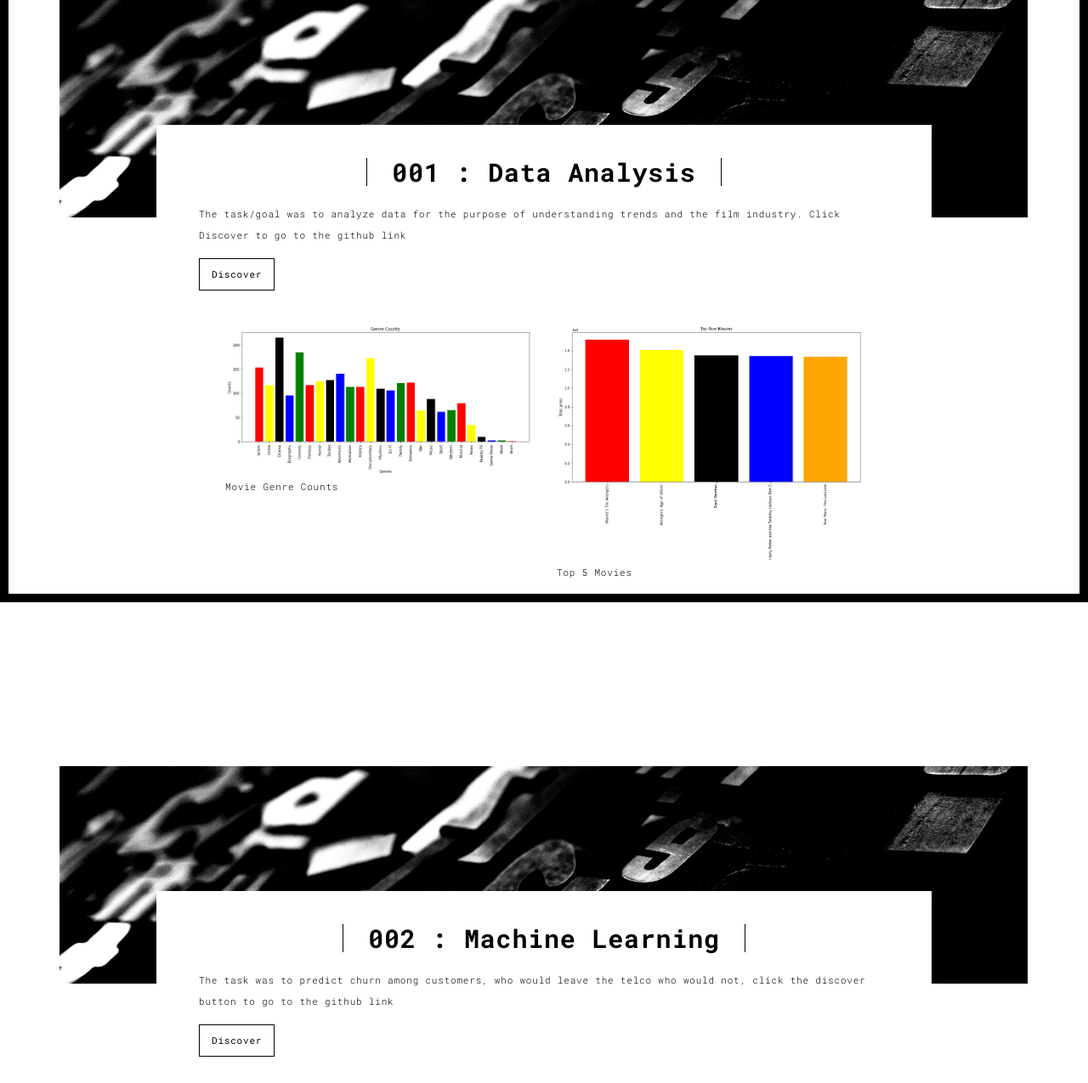
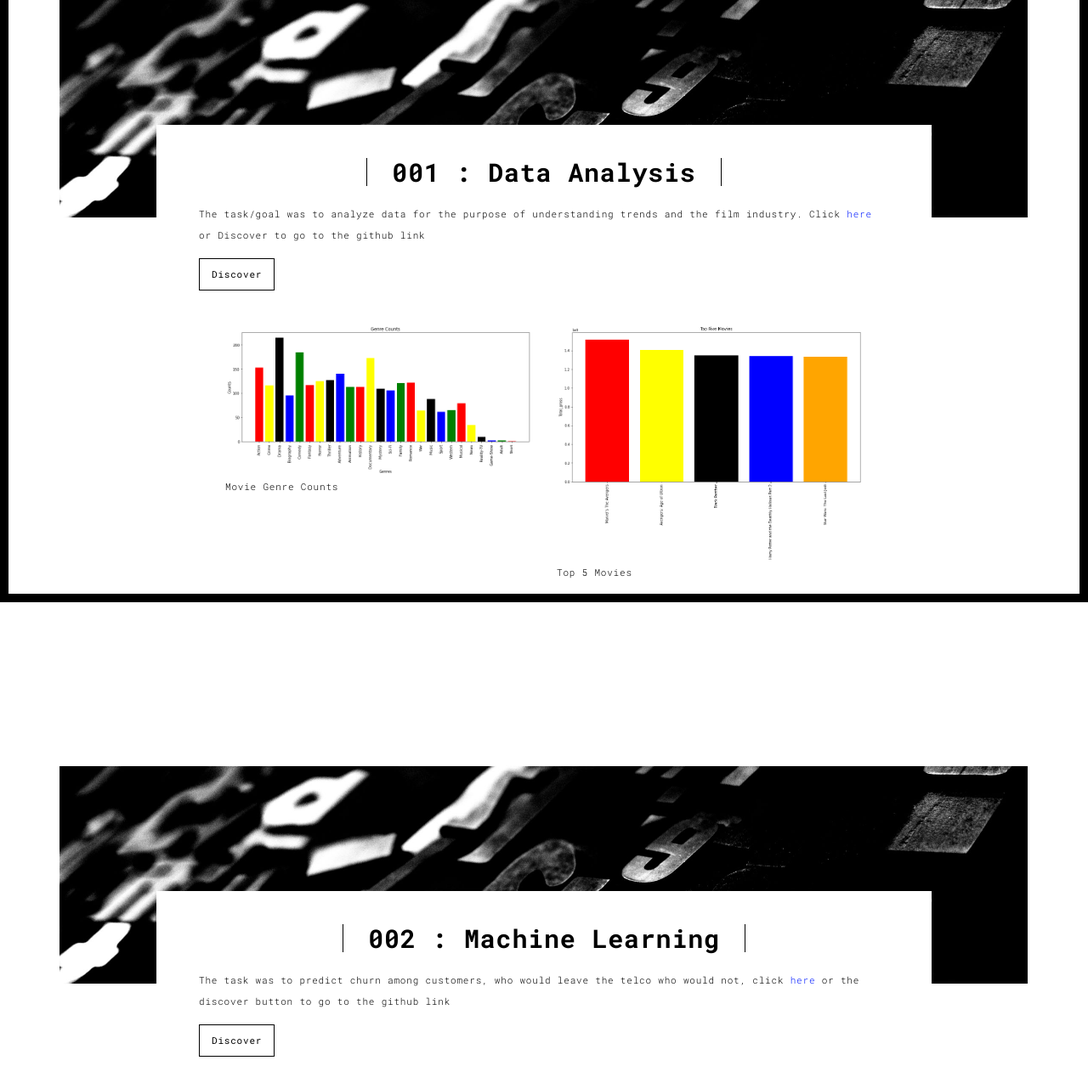
Before and after one commit to CrystalW123/Portfolio, a Flask app: page /work.html in a window 1280 px wide; the page is wider, and only the part inside the window is pictured. Shown: the part 91-1366 px from the top of that part at 85% size. Run offline with Flask 3, Linux system fonts and the light colour scheme; some libraries are stand-ins or nearby versions.

Commit message:
Added a link to the projects

```diff
--- a/templates/work.html
+++ b/templates/work.html
@@ -67,7 +67,7 @@
           <div class="text-center">
             <h1 class="h2">001 : Data Analysis</h1>
           </div>
-          <p>The task/goal was to analyze data for the purpose of understanding trends and the film industry. Click Discover to go to the github link</p>
+          <p>The task/goal was to analyze data for the purpose of understanding trends and the film industry. Click <a href = "https://github.com/CrystalW123/3rd-Phase-Project">here</a> or Discover to go to the github link</p>
           <a href="https://github.com/CrystalW123/dsc-phase-1-project-v2-4" title="" class="btn btn-default">Discover</a>
         </div>
       </div>
@@ -108,7 +108,7 @@
           <div class="text-center">
             <h1 class="h2">002 : Machine Learning</h1>
           </div>
-          <p>The task was to predict churn among customers, who would leave the telco who would not, click the discover button to go to the github link</p>
+          <p>The task was to predict churn among customers, who would leave the telco who would not, click <a href = "https://github.com/CrystalW123/3rd-Phase-Project">here</a> or the discover button to go to the github link</p>
           <a href="https://github.com/CrystalW123/3rd-Phase-Project" title="Machine learning" class="btn btn-default">Discover</a>
         </div>
       </div>
```
